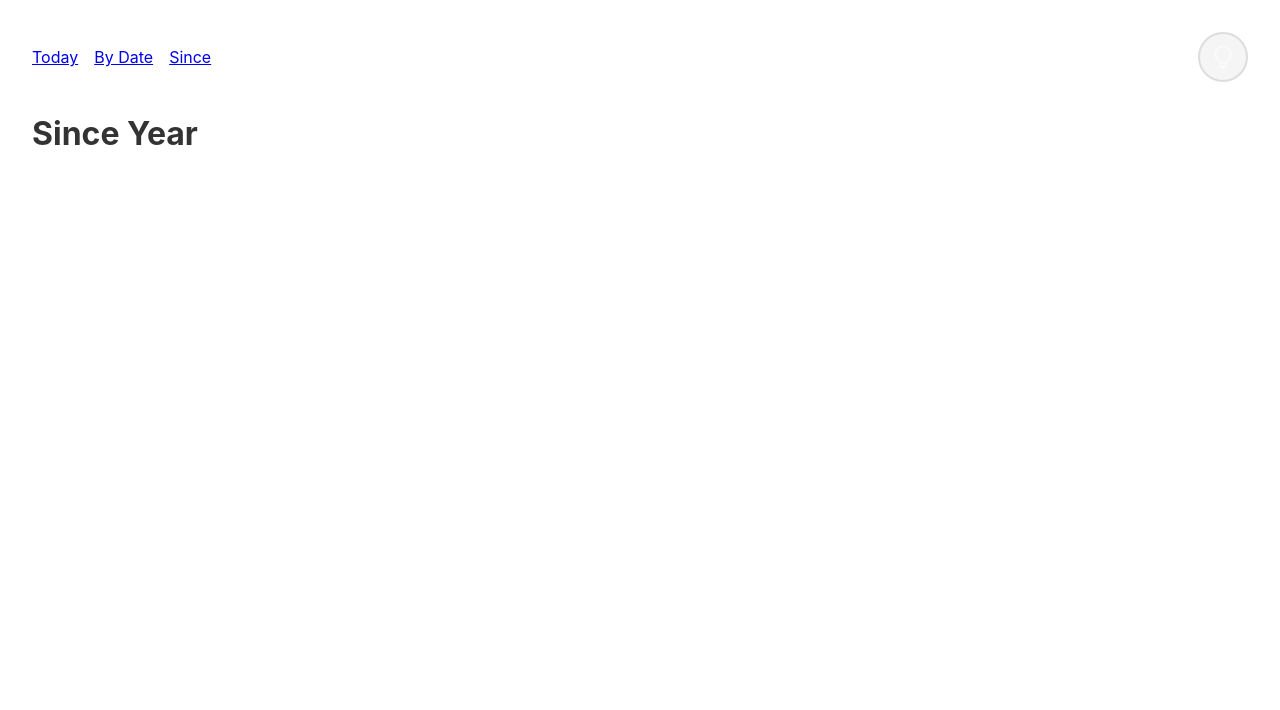
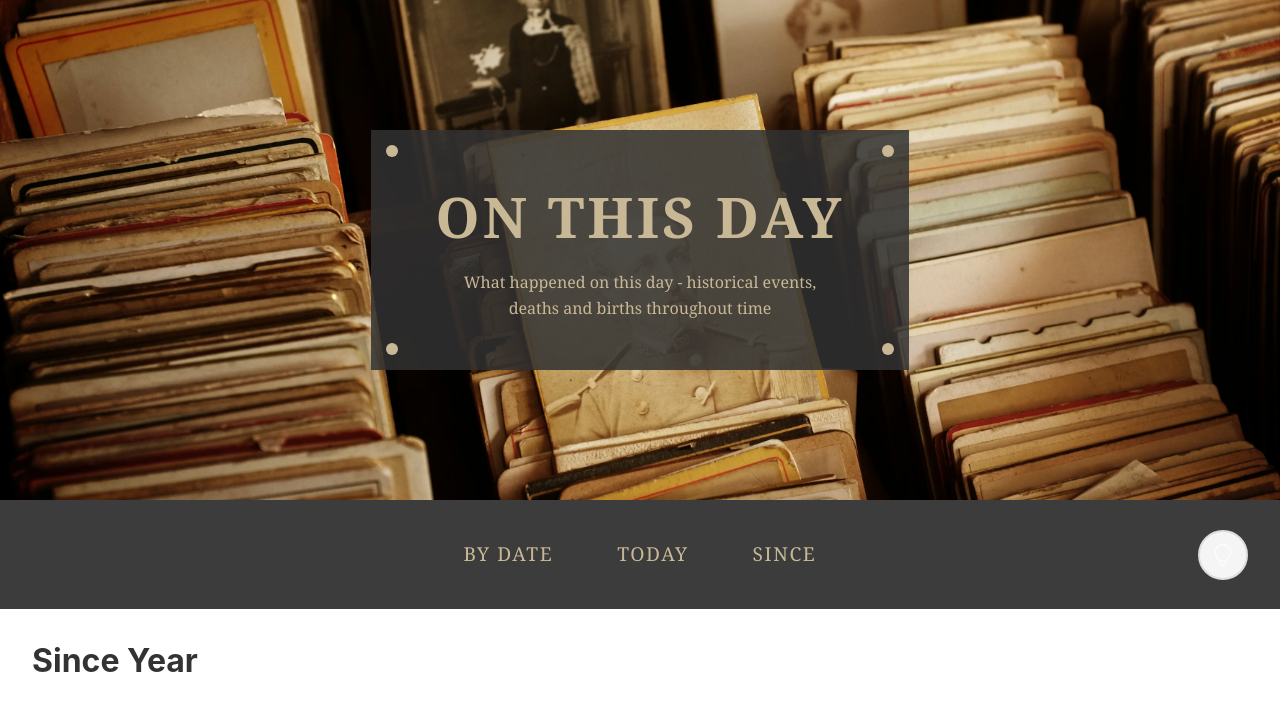
Before and after one commit to Oliver-Bredmose/History-Site, a React (Vite) app in the folder History-Site/: page /since in a window 1280 px wide. Shown: the top 710 px of the page. Built offline with nearby package versions, Linux system fonts and the light colour scheme; a web font is replaced by a local one.

Commit message:
Header and style

```diff
--- a/History-Site/src/App.tsx
+++ b/History-Site/src/App.tsx
@@ -1,22 +1,14 @@
-import { BrowserRouter, Routes, Route, Link } from 'react-router-dom';
+import { BrowserRouter, Routes, Route } from 'react-router-dom';
 import Today from './Components/Pages/Today';
 import ByDate from './Components/Pages/ByDate';
 import Since from './Components/Pages/Since';
-import ThemeToggle from './Components/ThemeToggle/ThemeToggle';
+import Header from './Components/Header/Header';
 import BackToTop from './Components/BackToTop/BackToTop';
-
 function App() {
   return (
     <BrowserRouter>
       <div style={{ padding: '2rem' }}>
-        <header style={{ display: 'flex', justifyContent: 'space-between', alignItems: 'center', marginBottom: '2rem' }}>
-          <nav style={{ display: 'flex', gap: '1rem' }}>
-            <Link to="/">Today</Link>
-            <Link to="/by-date">By Date</Link>
-            <Link to="/since">Since</Link>
-          </nav>
-          <ThemeToggle />
-        </header>
+        <Header />
 
         <Routes>
           <Route path="/" element={<Today />} />
--- /dev/null
+++ b/History-Site/src/Components/Header/Header.module.scss
@@ -0,0 +1,145 @@
+.header {
+  margin: -2rem -2rem 2rem -2rem;
+  background-color: var(--bg-color);
+}
+
+.imageContainer {
+  position: relative;
+  width: 100%;
+  height: 500px;
+  overflow: hidden;
+
+  @media (max-width: 768px) {
+    height: 400px;
+  }
+}
+
+.headerImage {
+  width: 100%;
+  height: 100%;
+  object-fit: cover;
+  object-position: center;
+}
+
+.overlay {
+  position: absolute;
+  top: 0;
+  left: 0;
+  right: 0;
+  bottom: 0;
+  display: flex;
+  align-items: center;
+  justify-content: center;
+}
+
+.card {
+  position: relative;
+  background-color: rgba(50, 50, 50, 0.85);
+  padding: 3rem 4rem;
+  text-align: center;
+  max-width: 700px;
+
+  @media (max-width: 768px) {
+    padding: 2rem 2.5rem;
+    max-width: 90%;
+  }
+}
+
+.cardCorner {
+  position: absolute;
+  width: 12px;
+  height: 12px;
+  background-color: #c9b896;
+  border-radius: 50%;
+
+  &:nth-child(1) {
+    top: 15px;
+    left: 15px;
+  }
+
+  &:nth-child(2) {
+    top: 15px;
+    right: 15px;
+  }
+
+  &:nth-child(3) {
+    bottom: 15px;
+    left: 15px;
+  }
+
+  &:nth-child(4) {
+    bottom: 15px;
+    right: 15px;
+  }
+}
+
+.title {
+  color: #c9b896;
+  font-size: 3.5rem;
+  font-weight: bold;
+  letter-spacing: 0.2rem;
+  margin: 0 0 1rem 0;
+  font-family: 'Georgia', serif;
+
+  @media (max-width: 768px) {
+    font-size: 2.5rem;
+  }
+}
+
+.subtitle {
+  color: #c9b896;
+  font-size: 1rem;
+  line-height: 1.6;
+  margin: 0;
+  font-family: 'Georgia', serif;
+
+  @media (max-width: 768px) {
+    font-size: 0.9rem;
+  }
+}
+
+.navContainer {
+  display: flex;
+  justify-content: center;
+  align-items: center;
+  gap: 4rem;
+  padding: 2rem;
+  background-color: rgba(50, 50, 50, 0.95);
+  position: relative;
+
+  @media (max-width: 768px) {
+    gap: 2rem;
+    padding: 1.5rem;
+  }
+}
+
+.navLink {
+  color: #c9b896;
+  text-decoration: none;
+  font-weight: 500;
+  font-size: 1.2rem;
+  letter-spacing: 0.1rem;
+  padding: 0.5rem 0;
+  transition: color 0.2s;
+  border-bottom: 2px solid transparent;
+  font-family: 'Georgia', serif;
+
+  &:hover {
+    border-bottom: 2px solid #c9b896;
+  }
+
+  @media (max-width: 768px) {
+    font-size: 1rem;
+  }
+}
+
+// Tema toggle i højre hjørne
+.navContainer > :last-child {
+  position: absolute;
+  right: 2rem;
+
+  @media (max-width: 768px) {
+    position: static;
+    margin-left: auto;
+  }
+}
--- /dev/null
+++ b/History-Site/src/Components/Header/Header.tsx
@@ -0,0 +1,36 @@
+import { Link } from 'react-router-dom';
+import ThemeToggle from '../ThemeToggle/ThemeToggle';
+import styles from './Header.module.scss';
+import headerImage from '../../assets/History-image.avif';
+
+function Header() {
+  return (
+    <header className={styles.header}>
+      <div className={styles.imageContainer}>
+        <img src={headerImage} alt="Historical documents" className={styles.headerImage} />
+        <div className={styles.overlay}>
+          <div className={styles.card}>
+            <div className={styles.cardCorner}></div>
+            <div className={styles.cardCorner}></div>
+            <div className={styles.cardCorner}></div>
+            <div className={styles.cardCorner}></div>
+            <h1 className={styles.title}>ON THIS DAY</h1>
+            <p className={styles.subtitle}>
+              What happened on this day - historical events,<br />
+              deaths and births throughout time
+            </p>
+          </div>
+        </div>
+      </div>
+
+      <div className={styles.navContainer}>
+        <Link to="/by-date" className={styles.navLink}>BY DATE</Link>
+        <Link to="/" className={styles.navLink}>TODAY</Link>
+        <Link to="/since" className={styles.navLink}>SINCE</Link>
+        <ThemeToggle />
+      </div>
+    </header>
+  );
+}
+
+export default Header;
```
